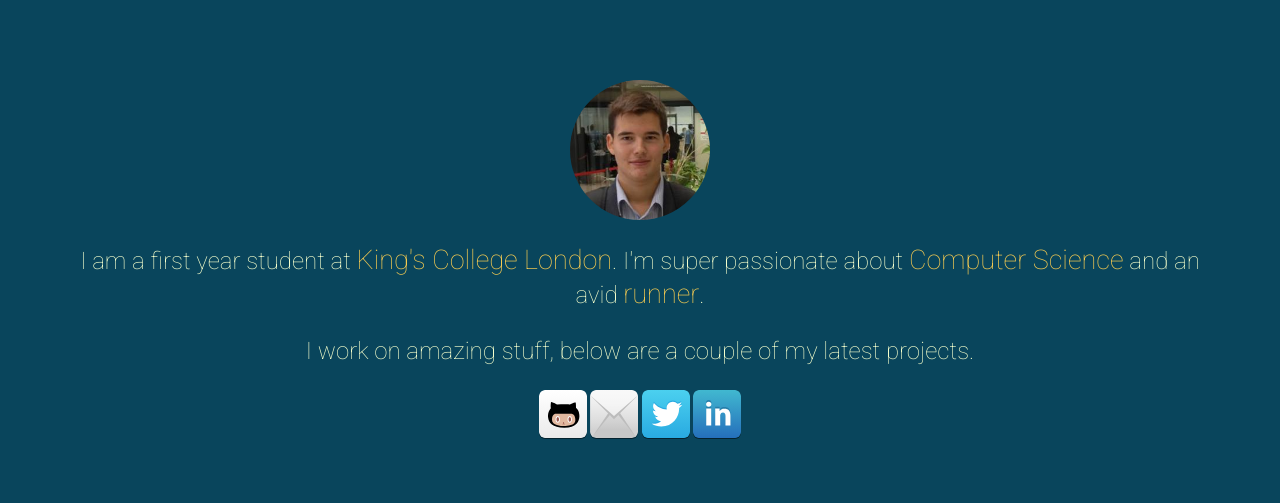
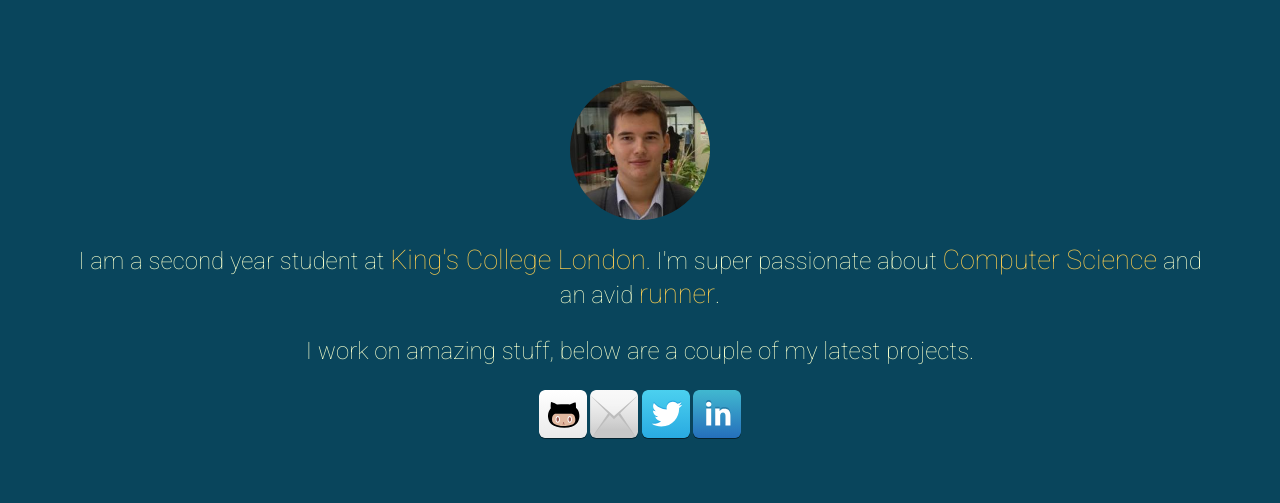
Before and after one commit to alexstoick/alexstoica.com, a PHP site: page / in a window 1280 px wide. Shown: the top 503 px of the page. Run offline with PHP 8.4, Linux system fonts and the light colour scheme; some libraries are stand-ins or nearby versions.

Commit message:
updated info

```diff
--- a/index.php
+++ b/index.php
@@ -37,7 +37,7 @@
 
       <div class="jumbotron">
   				<img class="me" src="img/me.png"></img>
-          <p class="lead">I am a first year student at <span class="special">King's College London</span>. I'm super passionate about <span class="special">Computer Science</span> and an avid <span class="special">runner</span>. </p>
+          <p class="lead">I am a second year student at <span class="special">King's College London</span>. I'm super passionate about <span class="special">Computer Science</span> and an avid <span class="special">runner</span>. </p>
   				<p class="lead">I work on amazing stuff, below are a couple of my latest projects. <br></p>
   				<a class="fc-webicon github large" onClick="_gaq.push(['_trackEvent', 'click' , 'Clicked Github']);" href="https://github.com/alexstoick">Github</a>
   				<a class="fc-webicon mail large" onClick="_gaq.push(['_trackEvent', 'click', 'Clicked Email']);" href="mailto:alex.stoicajr@gmail.com">Mail</a>
```
